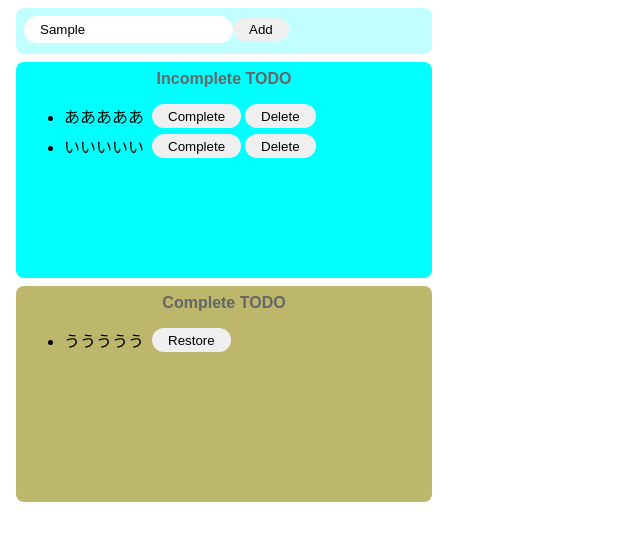
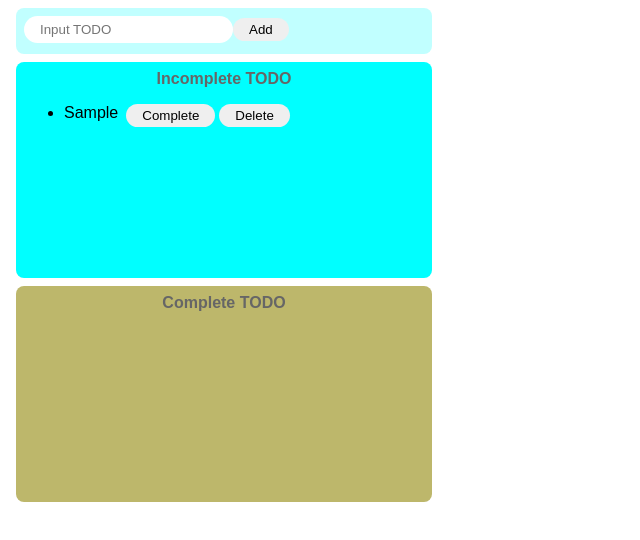
Before and after one commit to tatsurou9003/ReactTutorial, a React (Create React App) app: page / in a window 1280 px wide. Both pictures are taken after typing "Sample" into the empty fields and a click on the button "Add". Shown: the top 540 px of the page, without its empty margins (0-640 px from the left). Built offline with nearby package versions, Linux system fonts and the light colour scheme.

Commit message:
TODO機能作成

```diff
--- a/src/App.jsx
+++ b/src/App.jsx
@@ -2,26 +2,72 @@ import React, { useState } from "react";
 import "./styles.css";
 
 export const App = () => {
-  const [incompleteTodos, setIncompleteTodos] = useState([
-    "あああああ",
-    "いいいいい",
-  ]);
-  const [completeTodos, setCompleteTodos] = useState(["ううううう"]);
+  const [todoText, setTodoText] = useState("");
+
+  const [incompleteTodos, setIncompleteTodos] = useState([]);
+
+  const [completeTodos, setCompleteTodos] = useState([]);
+
+  // inputした値にstateを更新
+  const onChangeTodoText = (event) => setTodoText(event.target.value);
+
+  const onClickAdd = () => {
+    // jsのreturnで戻り値を指定しないとunderdefinedを返す　=　処理を終わらせる
+    if (todoText === "") return;
+    const newTodos = [...incompleteTodos, todoText];
+    setIncompleteTodos(newTodos);
+    setTodoText("");
+  };
+
+  const onClickDelete = (index) => {
+    const newTodos = [...incompleteTodos];
+    newTodos.splice(index, 1);
+    setIncompleteTodos(newTodos);
+  };
+
+  const onClickComplete = (index) => {
+    // 未完了リストから削除
+    const newIncompleteTodos = [...incompleteTodos];
+    newIncompleteTodos.splice(index, 1);
+    // 完了リストに追加
+    const newCompleteTodos = [...completeTodos, incompleteTodos[index]];
+    //　更新
+    setIncompleteTodos(newIncompleteTodos);
+    setCompleteTodos(newCompleteTodos);
+  };
+
+  const onClickRestore = (index) => {
+    // 完了リストから削除
+    const newCompleteTodos = [...completeTodos];
+    newCompleteTodos.splice(index, 1);
+    // 未完了リストに追加
+    const newIncompleteTodos = [...incompleteTodos, completeTodos[index]];
+    // 更新
+    setCompleteTodos(newCompleteTodos);
+    setIncompleteTodos(newIncompleteTodos);
+  };
+
   return (
     <>
       <div className="input-area">
-        <input placeholder="Input TODO" />
-        <button>Add</button>
+        <input
+          placeholder="Input TODO"
+          value={todoText}
+          onChange={onChangeTodoText}
+        />
+        <button onClick={onClickAdd}>Add</button>
       </div>
       <div className="incomplete-area">
         <p className="title">Incomplete TODO</p>
-        {incompleteTodos.map((todo) => {
+        {incompleteTodos.map((todo, index) => {
           return (
+            // ループでレンダリングする場合React側の目印として一意なkeyを設定する
             <div key={todo} className="list-row">
               <ul>
                 <li>{todo}</li>
-                <button>Complete</button>
-                <button>Delete</button>
+                <button onClick={() => onClickComplete(index)}>Complete</button>
+                {/* JSXで関数に引数を与える場合の書き方 */}
+                <button onClick={() => onClickDelete(index)}>Delete</button>
               </ul>
             </div>
           );
@@ -29,12 +75,12 @@ export const App = () => {
       </div>
       <div className="complete-area">
         <p className="title">Complete TODO</p>
-        {completeTodos.map((todo) => {
+        {completeTodos.map((todo, index) => {
           return (
             <div key={todo} className="list-row">
               <ul>
                 <li>{todo}</li>
-                <button>Restore</button>
+                <button onClick={() => onClickRestore(index)}>Restore</button>
               </ul>
             </div>
           );
```
